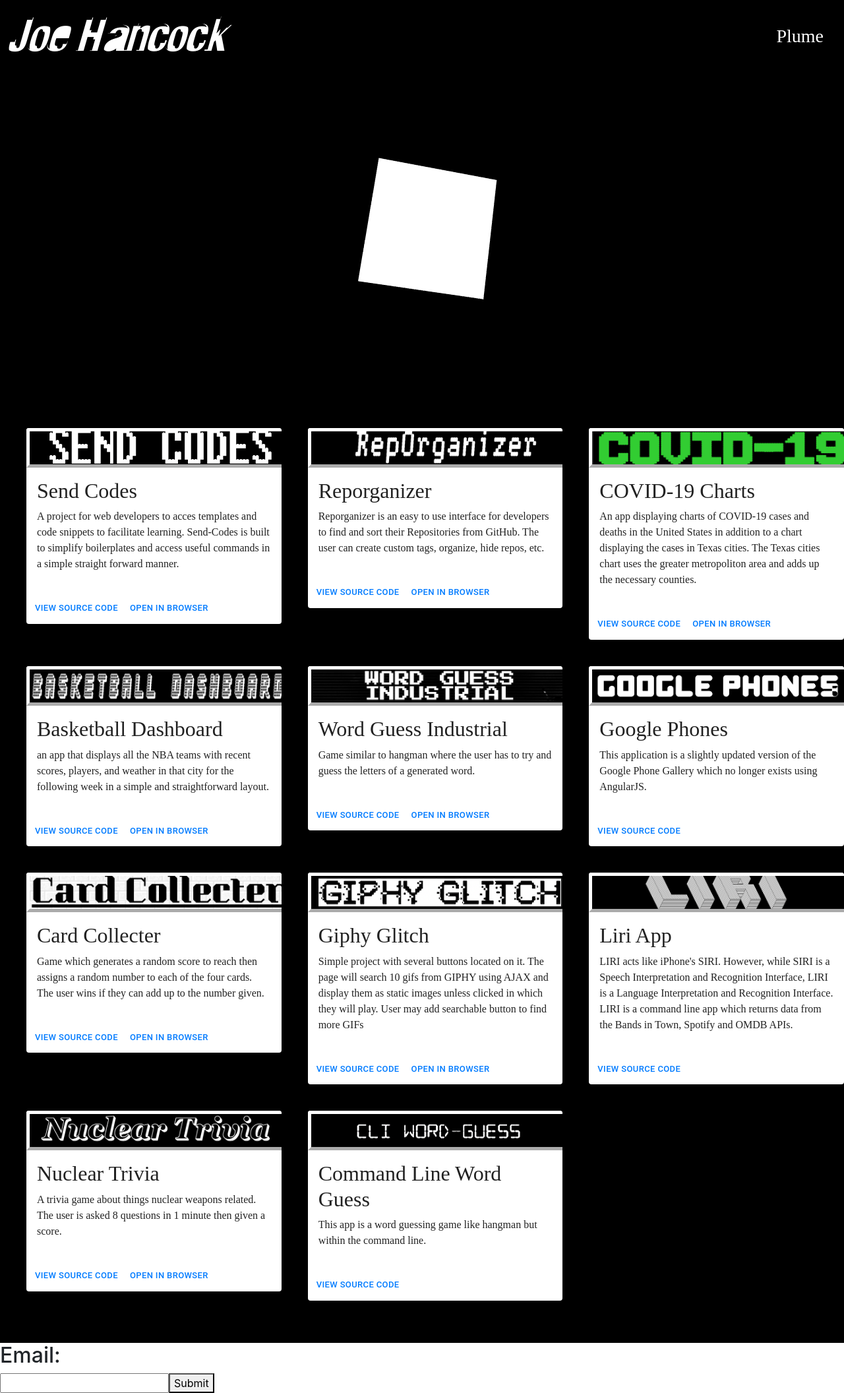
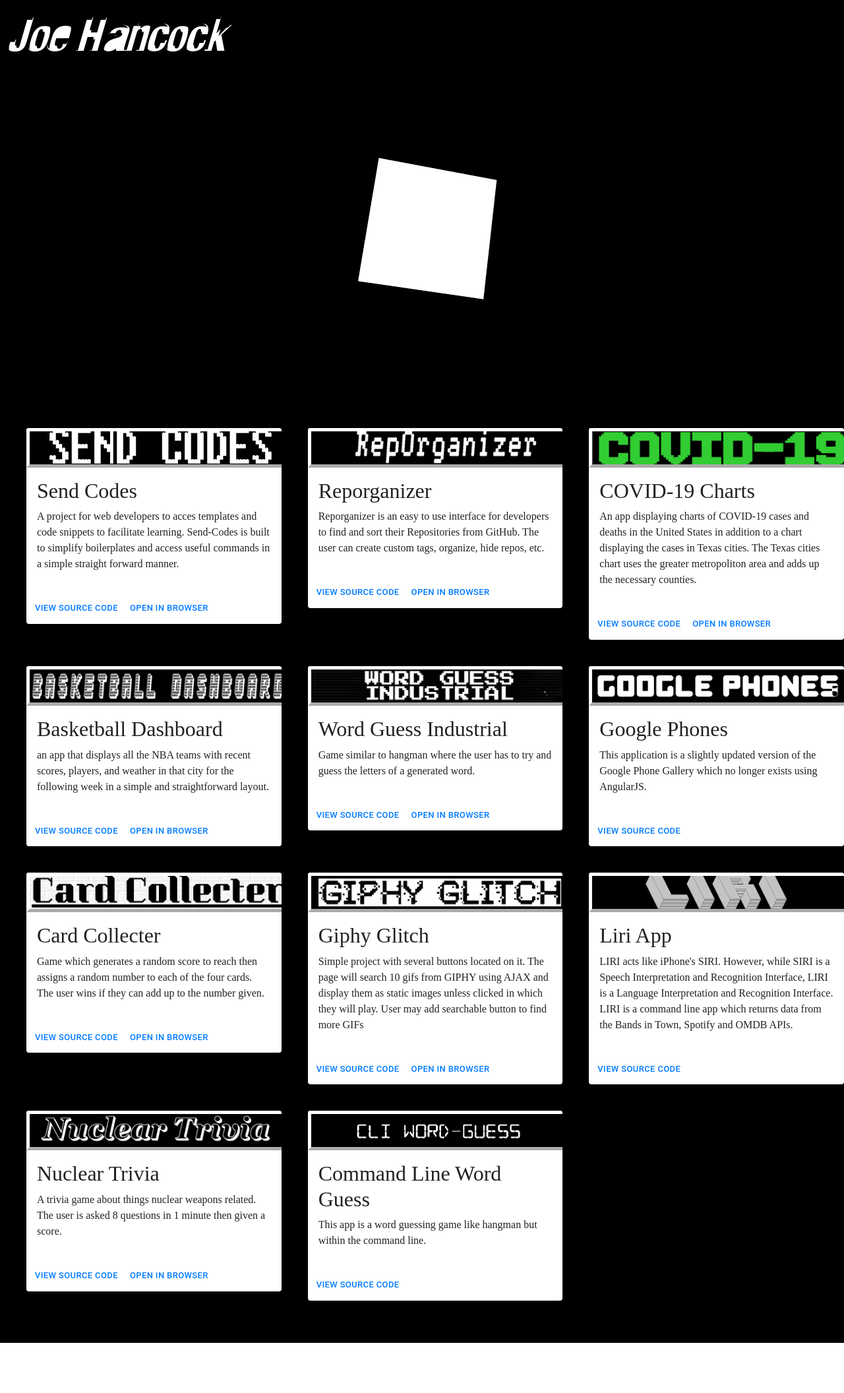
Before and after one commit to JoeHancock1995/Portfolio-React, a React (Create React App) app: page / in a window 1280 px wide. Shown: the whole page at 66% size. After the commit the page ends 2036 px from the top, so only its background shows below. Built offline with nearby package versions, Linux system fonts and the light colour scheme.

Commit message:
updated the favicon.ico

```diff
--- a/public/index.html
+++ b/public/index.html
@@ -2,7 +2,7 @@
 <html lang="en">
   <head>
     <meta charset="utf-8" />
-    <link rel="icon" href="%PUBLIC_URL%/favicon.ico" />
+    <link rel="icon" href="logo.ico" />
     <meta name="viewport" content="width=device-width, initial-scale=1" />
     <meta name="theme-color" content="#000000" />
     <meta
--- a/src/components/Header/Header.js
+++ b/src/components/Header/Header.js
@@ -14,11 +14,11 @@ const Header = (props) => {
                 <Link className="Name-link" to="/">Joe Hancock</Link>
             </li>
         </ul>
-        <ul className="navbar-nav ml-auto">
+        {/* <ul className="navbar-nav ml-auto">
             <li className="nav-item linkstr">
                 <Link className="Nav-link" to="/Plume">Plume</Link>
             </li>
-        </ul>
+        </ul> */}
     </nav>
 </div>
   );
--- a/src/components/Home/Home.js
+++ b/src/components/Home/Home.js
@@ -1,6 +1,6 @@
 import React from 'react';
 import Cardgrid from '../Projects/CardGrid';
-import Contact from '../contact/Contact';
+// import Contact from '../contact/Contact';
 import Scene from '../Cube/Scene';
 
 const Home = () => {
@@ -8,7 +8,7 @@ const Home = () => {
         <div>
             <Scene/>
             <Cardgrid/>
-            <Contact/>
+            {/* <Contact/> */}
         </div>
     )
 }
```
Also changed, not shown: src/logo.svg, 1 other file (tests, documents, lock files or other folders).
